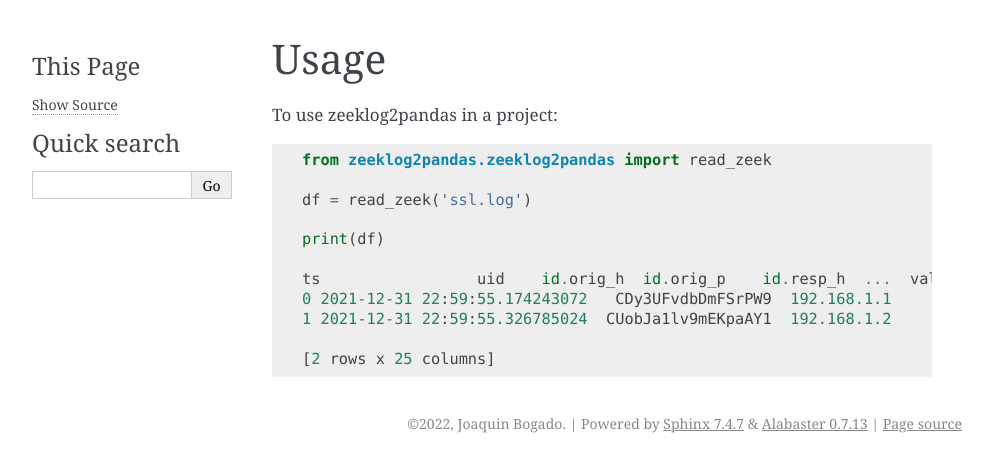
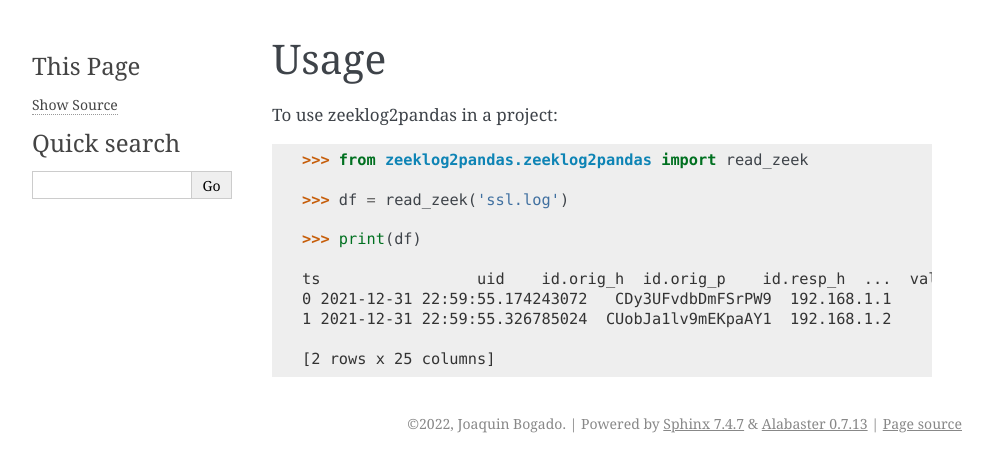
Before and after one commit to stratosphereips/zeeklog2pandas, a Sphinx documentation site: the page built from docs/usage.rst, in a window 1280 px wide. Shown: the top 472 px of the page, without its empty margins (148-1141 px from the left). Built offline with Sphinx 7.4.7, drawn with Linux system fonts in a browser that asks for light colours; pages that are not in the unit, such as notebooks, are missing from menus.

Commit message:
documentation

```diff
--- a/docs/usage.rst
+++ b/docs/usage.rst
@@ -4,11 +4,11 @@
 
 To use zeeklog2pandas in a project::
 
-    from zeeklog2pandas.zeeklog2pandas import read_zeek
+    >>> from zeeklog2pandas.zeeklog2pandas import read_zeek
 
-    df = read_zeek('ssl.log')
+    >>> df = read_zeek('ssl.log')
 
-    print(df)
+    >>> print(df)
 
     ts                 uid    id.orig_h  id.orig_p    id.resp_h  ...  validation_status notary.first_seen notary.last_seen notary.times_seen notary.valid
     0 2021-12-31 22:59:55.174243072   CDy3UFvdbDmFSrPW9  192.168.1.1      40344  192.168.1.2  ...                  -                 -                -                 -            -
```
